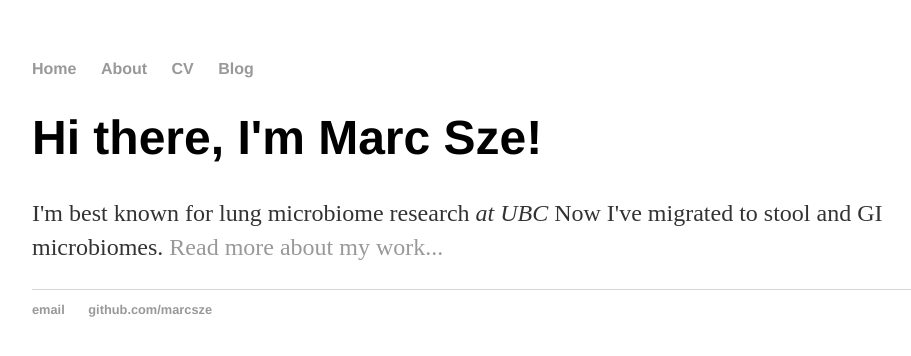
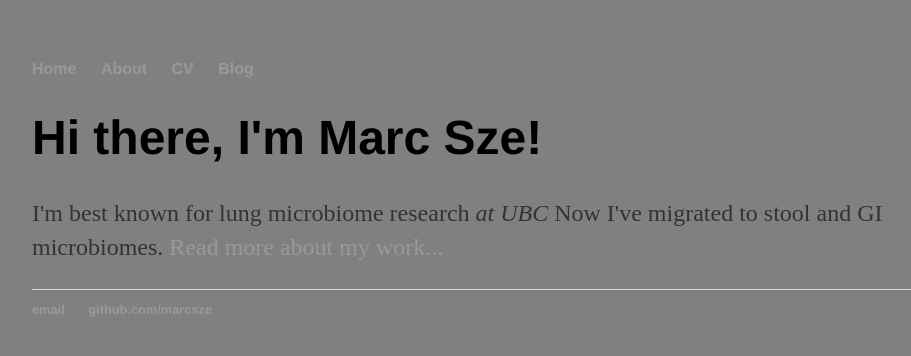
Before and after one commit to marcsze/marcsze.github.io, a Jekyll site: the page built from index.html, in a window 1280 px wide. Shown: the top 356 px of the page, without its empty margins (160-1071 px from the left). Built offline with Jekyll 4.4.1, drawn with Linux system fonts in a browser that asks for light colours.

Commit message:
Update main.css
change colour

```diff
--- a/css/main.css
+++ b/css/main.css
@@ -1,7 +1,7 @@
 body {
     margin: 60px auto;
     width: 70%;
-    background: white;
+    background: gray;
     background-image: url (background-poster.png);
 }
 nav ul, footer ul {
```
